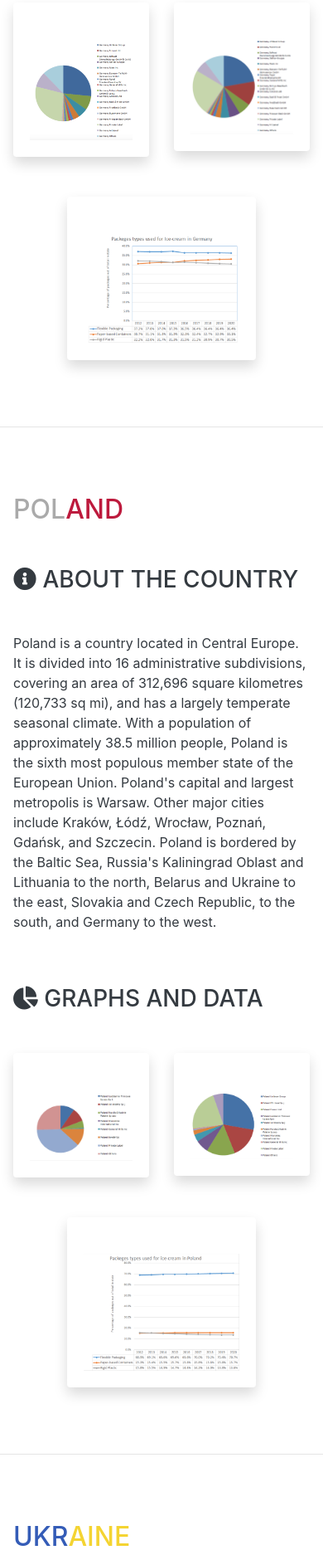
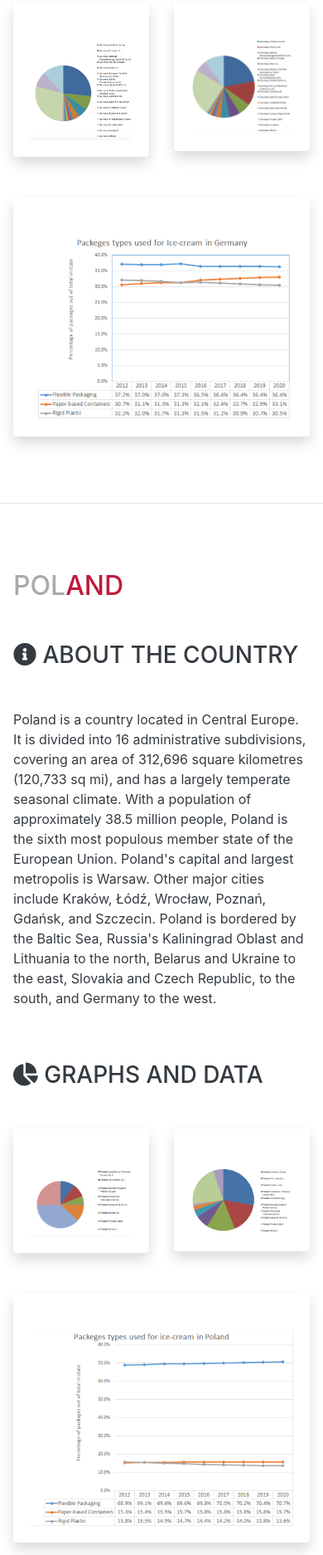
Before and after one commit to pedrofilipefontes/market-analysis-project, a website with bundled scripts: page index.html in a window 390 px wide. Shown: the part 2651-4525 px from the top of the page at 83% size. Built offline with nearby package versions, Linux system fonts and the light colour scheme; a web font is replaced by a local one.

Commit message:
add col properties

```diff
--- a/index.html
+++ b/index.html
@@ -180,7 +180,7 @@
 
       <!-- Second graph row -->
       <div class="row mt-4 j justify-content-center">
-        <div class="col-8 mt-4">
+        <div class="col-md-8 mt-4">
           <div class="card-body bg-white shadow rounded">
             <img class="img-fluid mt-4" src="img/germany3.png" alt="graph-data">
             <!-- <h4 class="text-dark">Germany 2013</h4>
@@ -236,7 +236,7 @@
 
       <!-- Second graph row -->
       <div class="row mt-4 j justify-content-center">
-        <div class="col-8 mt-4">
+        <div class="col-md-8 col mt-4">
           <div class="card-body bg-white shadow rounded">
             <img class="img-fluid mt-4" src="img/poland3.png" alt="graph-data">
             <!-- <h4 class="text-dark">Poland 2013</h4>
```
